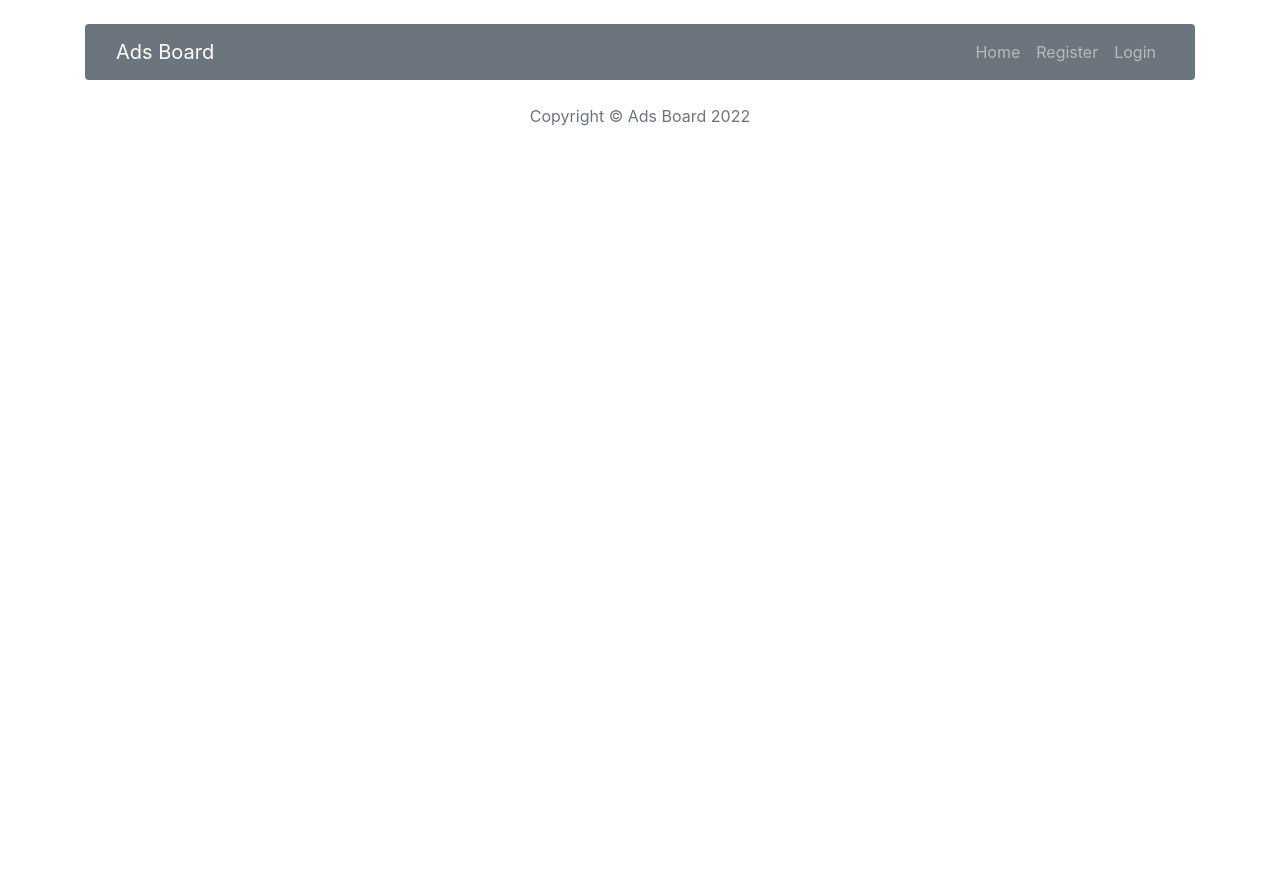
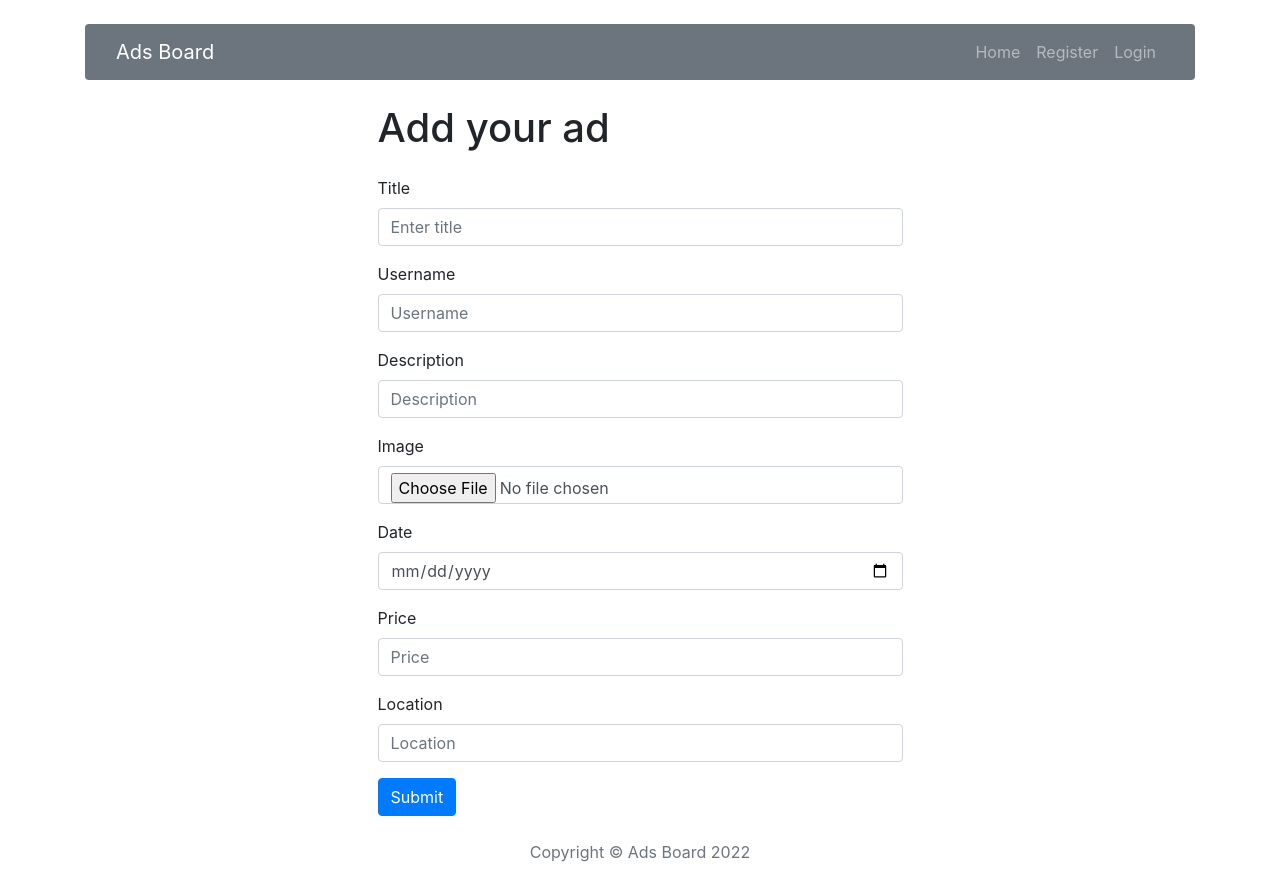
Before and after one commit to mkusztal/NodeJS-React-adsBoard, a React (Create React App) app in the folder client/: page /ad/addAd in a window 1280 px wide. Before the commit the page ends 800 px from the top, so only its background shows below. Built offline with nearby package versions, Linux system fonts and the light colour scheme.

Commit message:
Add AddAdPage

```diff
--- a/client/src/App.js
+++ b/client/src/App.js
@@ -6,13 +6,13 @@ import Header from './components/layout/Header/Header';
 import NotFound from './components/pages/NotFound/NotFoundPage';
 import Footer from './components/layout/Footer/Footer';
 import Ad from './components/features/Ad/Ad';
-import AdEdit from './components/features/AdEdit/AdEdit';
+import AdEdit from './components/features/AdEditForm/AdEdit';
 import AdRemove from './components/features/AdRemove/AdRemove';
 import Search from './components/features/Search/Search';
 import Register from './components/features/Register/Register';
 import Login from './components/features/Login/Login';
 import Logout from './components/features/Logout/Logout';
-import AddAdForm from './components/features/AddAdForm/AddAdForm';
+import AddAdPage from './components/pages/AddAdPage/AddAdPage';
 
 const App = () => {
   return (
@@ -21,7 +21,7 @@ const App = () => {
       <Routes>
         <Route path="/" element={<Home />} />
         <Route path="/ad/:id" element={<Ad />} />
-        <Route path="/ad/addForm/" element={<AddAdForm />} />
+        <Route path="/ad/addAd/" element={<AddAdPage />} />
         <Route path="/ad/edit/:id" element={<AdEdit />} />
         <Route path="/ad/remove/:id" element={<AdRemove />} />
         <Route path="/search/:searchPhrase" element={<Search />} />
--- a/client/src/components/features/AddAdForm/AddAdForm.js
+++ b/client/src/components/features/AdForm/AdForm.js
@@ -1,32 +1,32 @@
 import { Form, Button } from 'react-bootstrap';
 import { useState } from 'react';
-import { useNavigate } from 'react-router-dom';
+import { useSelector } from 'react-redux';
+import { getUser } from '../../../redux/userRedux';
 
 const AddAdForm = ({ action, actionText, ...props }) => {
   const newDate = new Date();
-  let navigate = useNavigate();
+  const user = useSelector(getUser);
 
   const id = props.id;
   const [title, setTitle] = useState(props.title || '');
   const [username, setUsername] = useState(props.username || '');
   const [description, setDescription] = useState(props.description || '');
-  const [date, setDate] = useState(props.date || '');
+  const [date, setDate] = useState(props.date || newDate);
   const [image, setImage] = useState(props.image || '');
-  const [price, setPirce] = useState(props.price || '');
+  const [price, setPrice] = useState(props.price || '');
   const [location, setLocation] = useState(props.location || '');
 
   const handleSubmit = () => {
     action({
       id,
       title,
-      username, // pobrac uzytkownika
+      username: user.login,
       description,
       date: newDate,
       image,
       price,
       location,
     });
-    navigate('/');
   };
 
   return (
@@ -34,37 +34,70 @@ const AddAdForm = ({ action, actionText, ...props }) => {
       <h1 className="my-4">Add your ad</h1>
       <Form.Group className="mb-3" controlId="formTitle">
         <Form.Label>Title</Form.Label>
-        <Form.Control type="text" placeholder="Enter title" />
+        <Form.Control
+          type="text"
+          value={title}
+          onChange={(e) => setTitle(e.target.value)}
+          placeholder="Enter title"
+        />
       </Form.Group>
 
       <Form.Group className="mb-3" controlId="formUsername">
         <Form.Label>Username</Form.Label>
-        <Form.Control type="text" placeholder="Username" />
+        <Form.Control
+          type="text"
+          value={username}
+          onChange={(e) => setUsername(e.target.value)}
+          placeholder="Username"
+        />
       </Form.Group>
 
       <Form.Group className="mb-3" controlId="formDescription">
         <Form.Label>Description</Form.Label>
-        <Form.Control type="text" placeholder="Description" />
+        <Form.Control
+          type="text"
+          value={description}
+          onChange={(e) => setDescription(e.target.value)}
+          placeholder="Description"
+        />
       </Form.Group>
 
       <Form.Group className="mb-3" controlId="formImage">
         <Form.Label>Image</Form.Label>
-        <Form.Control type="file" />
+        <Form.Control
+          type="file"
+          value={image}
+          onChange={(e) => setImage(e.target.files[0])}
+        />
       </Form.Group>
 
       <Form.Group className="mb-3" controlId="formDate">
         <Form.Label>Date</Form.Label>
-        <Form.Control type="date" />
+        <Form.Control
+          type="date"
+          value={date}
+          onChange={(e) => setDate(e.target.date)}
+        />
       </Form.Group>
 
       <Form.Group className="mb-3" controlId="formPrice">
         <Form.Label>Price</Form.Label>
-        <Form.Control type="number" placeholder="Price" />
+        <Form.Control
+          type="number"
+          value={price}
+          onChange={(e) => setPrice(e.target.value)}
+          placeholder="Price"
+        />
       </Form.Group>
 
       <Form.Group className="mb-3" controlId="formLocation">
         <Form.Label>Location</Form.Label>
-        <Form.Control type="text" placeholder="Location" />
+        <Form.Control
+          type="text"
+          value={location}
+          onChange={(e) => setLocation(e.target.value)}
+          placeholder="Location"
+        />
       </Form.Group>
 
       <Button variant="primary" type="submit">
--- /dev/null
+++ b/client/src/components/pages/AddAdPage/AddAdPage.js
@@ -0,0 +1,35 @@
+import AdForm from '../../features/AdForm/AdForm';
+import { addAd, fetchAds } from '../../../redux/adsRedux';
+import { useDispatch } from 'react-redux';
+import { API_URL } from '../../../config';
+import { useNavigate } from 'react-router-dom';
+
+const AddAdPage = () => {
+  const dispatch = useDispatch();
+  let navigate = useNavigate();
+
+  const handleSubmit = (ad) => {
+    dispatch(addAd);
+    const formData = new FormData();
+    formData.append('title', ad.title);
+    formData.append('username', ad.username);
+    formData.append('description', ad.description);
+    formData.append('date', ad.date);
+    formData.append('image', ad.image);
+    formData.append('price', ad.price);
+    formData.append('location', ad.location);
+
+    const options = {
+      method: 'POST',
+      body: formData,
+    };
+
+    fetch(`${API_URL}/ads`, options);
+    dispatch(fetchAds);
+
+    navigate('/');
+  };
+  return <AdForm action={handleSubmit} actionText="Add ad" />;
+};
+
+export default AddAdPage;
--- a/client/src/components/pages/Home/HomePage.js
+++ b/client/src/components/pages/Home/HomePage.js
@@ -23,7 +23,7 @@ const HomePage = () => {
           <h1>All ads</h1>
         </Col>
         <Col className="d-flex flex-row-reverse p-2">
-          <Link to="/ad/addForm">
+          <Link to="/ad/addAd">
             <Button>Add ad</Button>
           </Link>
         </Col>
--- a/client/src/redux/adsRedux.js
+++ b/client/src/redux/adsRedux.js
@@ -14,8 +14,8 @@ const REMOVE_AD = createActionName('REMOVE_AD');
 const SEARCH_AD = createActionName('SEARCH_AD');
 
 // action creators
-//const addAd = (payload) => ({ type: ADD_AD, payload });
-const updateAdById = (payload) => ({ type: UPDATE_AD, payload });
+export const addAd = (payload) => ({ type: ADD_AD, payload });
+export const updateAdById = (payload) => ({ type: UPDATE_AD, payload });
 // const removeAdById = (id) => ({ type: REMOVE_AD, payload: { id } });
 // const getAdBySearch = (searchPhrase) => ({
 //   type: SEARCH_AD,
--- a/client/src/redux/userRedux.js
+++ b/client/src/redux/userRedux.js
@@ -1,3 +1,6 @@
+// selector
+export const getUser = ({ user }) => user;
+
 // actions
 const createActionName = (actionName) => `app/users/${actionName}`;
 const LOG_IN = createActionName('LOG_IN');
```
Also changed, not shown: client/src/components/features/AdEditForm/AdEdit.js (renamed from client/src/components/features/AdEdit/AdEdit.js).
